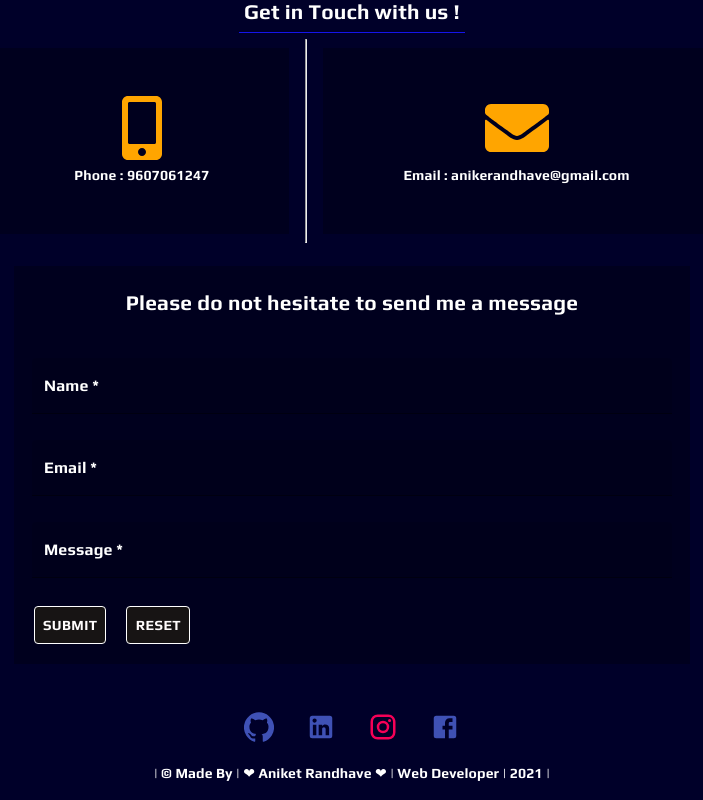
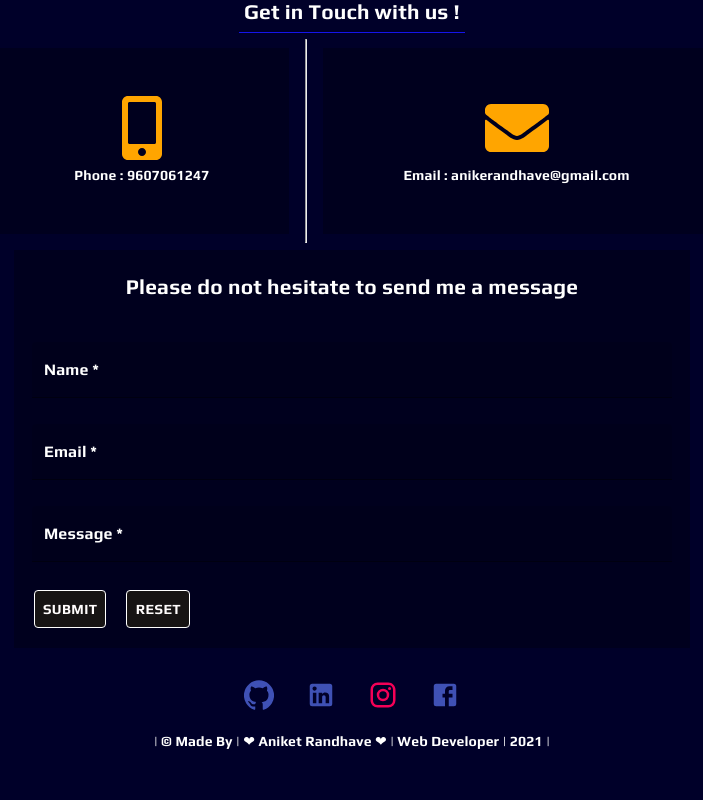
Before and after one commit to Randhave/randhaveAniket, a React (Create React App) app: page / in a window 1280 px wide. Shown: the part 2182-2982 px from the top of the page, without its empty margins (288-991 px from the left). After the commit the page ends 2950 px from the top, so only its background shows below. Built offline with nearby package versions, Linux system fonts and the light colour scheme; a web font is replaced by a local one.

Commit message:
Initial commit

```diff
--- a/src/App.js
+++ b/src/App.js
@@ -20,7 +20,7 @@ const App = () => {
           <Navbar />
 
           <Switch>
-
+            {/* <Route exact path='randhaveAniket' component={Home} /> */}
             <Route exact path='/' component={Home} />
             <Route exact path='/home' component={Home} />
             <Route exact path='/service' component={Services} />
--- a/src/Components/contact/Contacts.jsx
+++ b/src/Components/contact/Contacts.jsx
@@ -55,16 +55,16 @@ const useStyle = makeStyles(theme => ({
         flexDirection: 'column',
         alignItems: 'center',
         justifyContent: 'center',
-        margin: '1rem',
+        // margin: '1rem',
         // background: '#151414',
         background: 'rgb(0 0 0 / 26%)',
         color: 'white',
-        [theme.breakpoints.down('sm')]: {
-            margin: '1rem'
-        },
-        [theme.breakpoints.down('xs')]: {
-            margin: '1rem'
-        },
+        // [theme.breakpoints.down('sm')]: {
+        //     margin: '1rem'
+        // },
+        // [theme.breakpoints.down('xs')]: {
+        //     margin: '1rem'
+        // },
     },
     root: {
         '& > *': {
--- a/src/Components/footer/Footer.jsx
+++ b/src/Components/footer/Footer.jsx
@@ -61,19 +61,19 @@ const Footer = () => {
                         </Link>
                     </Box>
                     <Box>
-                        <Link href="https://www.linkedin.com/in/aniket-randhave-07b478216">
+                        <Link href="https://www.linkedin.com/in/aniket-randhave-07b478216" target="_blank" >
                             <LinkedInIcon style={{ fontSize: 30 }} color="primary" target="_blank" />
                         </Link>
 
                     </Box>
                     <Box>
-                        <Link href="https://www.instagram.com/aniketrandhave34">
+                        <Link href="https://www.instagram.com/aniketrandhave34" target="_blank">
                             <InstagramIcon style={{ fontSize: 30 }} color="secondary" target="_blank" />
                         </Link>
 
                     </Box>
                     <Box>
-                        <Link href="https://www.facebook.com/aniket.randhave.52/">
+                        <Link href="https://www.facebook.com/aniket.randhave.52/" target="_blank" >
                             <FacebookIcon style={{ fontSize: 30 }} color="primary" target="_blank" />
                         </Link>
 
--- a/src/Components/navbar/Navbar.jsx
+++ b/src/Components/navbar/Navbar.jsx
@@ -83,7 +83,7 @@ const Navbar = () => {
                 <IconButton className={classes.MenuIcon} onClick={handleOpen} color='inherit'>
                     <Menu />
                 </IconButton>
-                <Drawer onClose={handleClose} open={open}>
+                <Drawer style={{ background: '#000029'}} onClose={handleClose} open={open}>
                     {showNavbar()}
                 </Drawer>
 
--- a/src/index.js
+++ b/src/index.js
@@ -6,7 +6,7 @@ import { BrowserRouter } from 'react-router-dom'
 import { IconContext } from "react-icons";
 
 ReactDOM.render(
-  <BrowserRouter>
+  <BrowserRouter basename={process.env.PUBLIC_URL} >
     <React.StrictMode>
       <IconContext.Provider value={{ color: "black" }}>
         <App />
```
